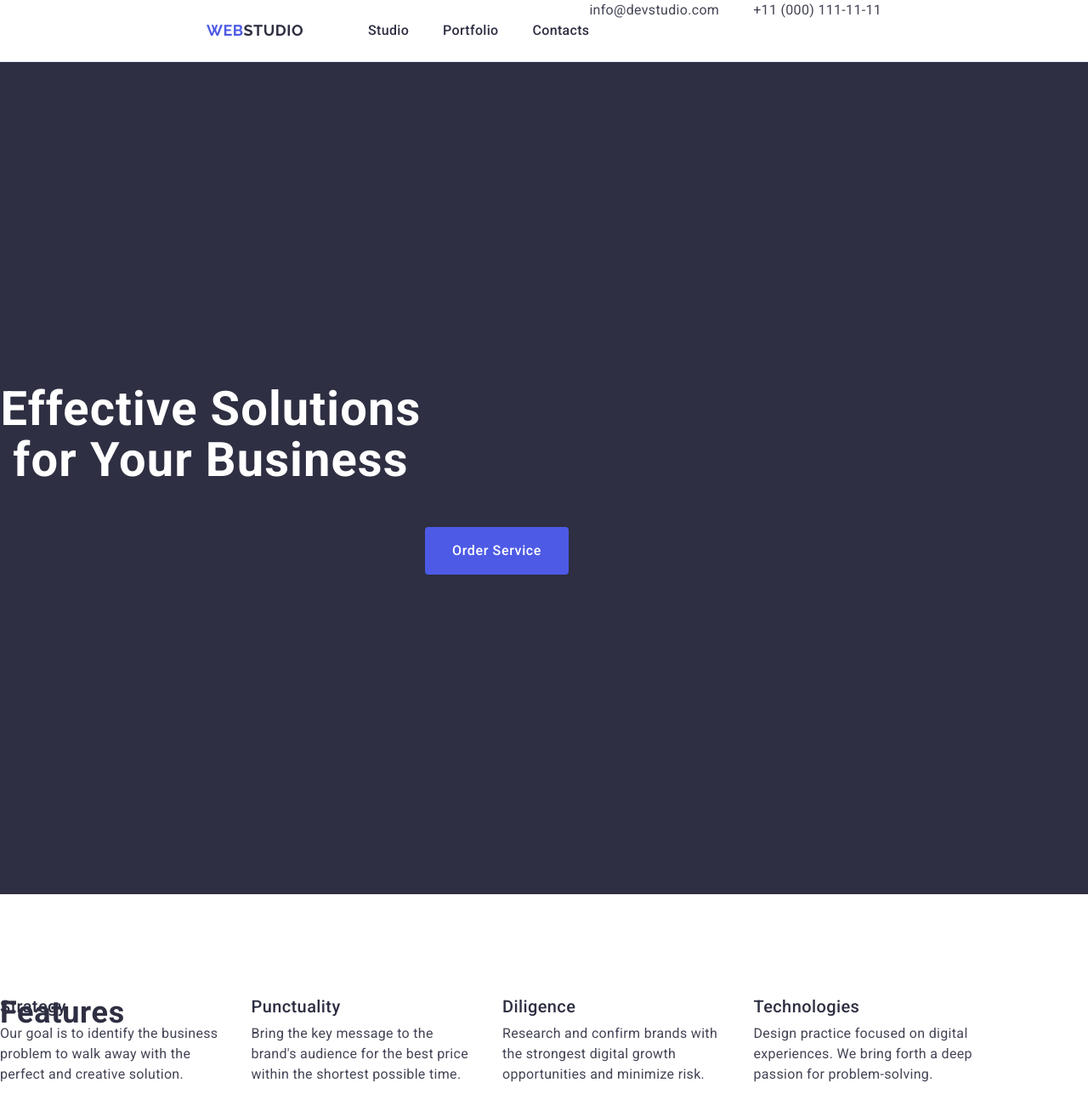
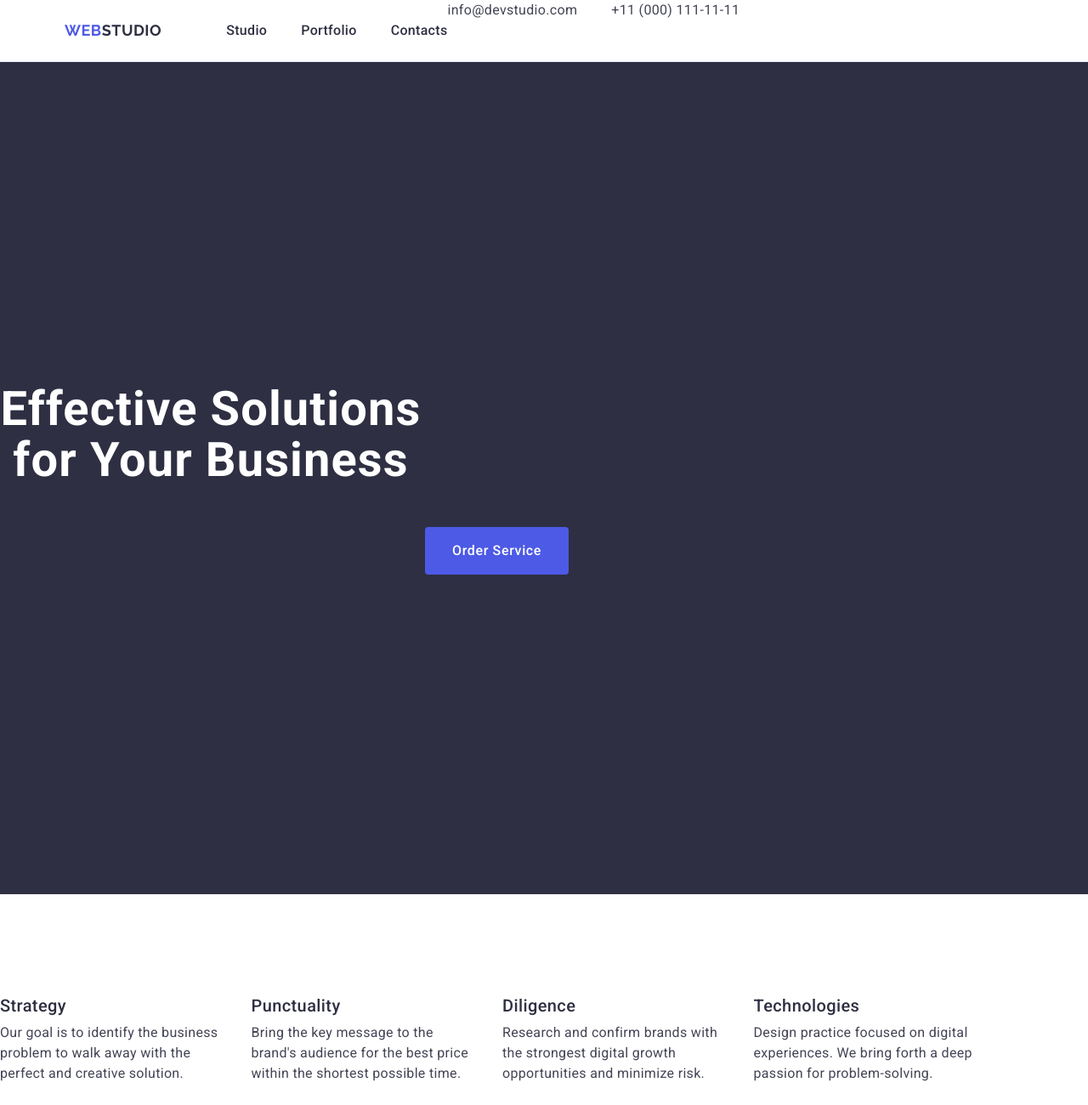
Before and after one commit to AliceVar/goit-markup-hw-03, a plain HTML site: page index.html in a window 1280 px wide. Shown: the top 1300 px of the page at 85% size. Drawn offline with nearby package versions, Linux system fonts and the light colour scheme.

Commit message:
add container class

```diff
--- a/css/styles.css
+++ b/css/styles.css
@@ -25,7 +25,7 @@ body {
 }
 
 .container {
-   width: 1158px;
+    width: 1158px;
 }
 
 .top-text {
@@ -36,6 +36,7 @@ body {
 }
 
 .top-container {
+
     max-width: 1158px;
     display: flex;
     margin: 0 auto;
@@ -86,7 +87,6 @@ li {
 
 .contacts-list {
     display: flex;
-    justify-content: center;
     align-items: center;
     gap: 40px;
 }
@@ -182,7 +182,15 @@ button {
 }
 
 .visually-hidden {
-  position: absolute;
+    width: 1px;
+    height: 1px;
+    margin: -1px;
+    border: 0;
+    padding: 0;
+    white-space: nowrap;
+    clip-path: inset(100%);
+    clip: rect(0 0 0 0);
+    overflow: hidden;
 }
 
 .features-item {
--- a/index.html
+++ b/index.html
@@ -20,8 +20,8 @@
     />
   </head>
   <body>
-    <header class="top-text" class="container">
-      <div class="top-container">
+    <header class="top-text">
+      <div class="container top-container">
         <nav class="navigation">
           <a href="./index.html" class="link" style="color: #4d5ae5"
             >Web<span class="logo">Studio</span></a
```
